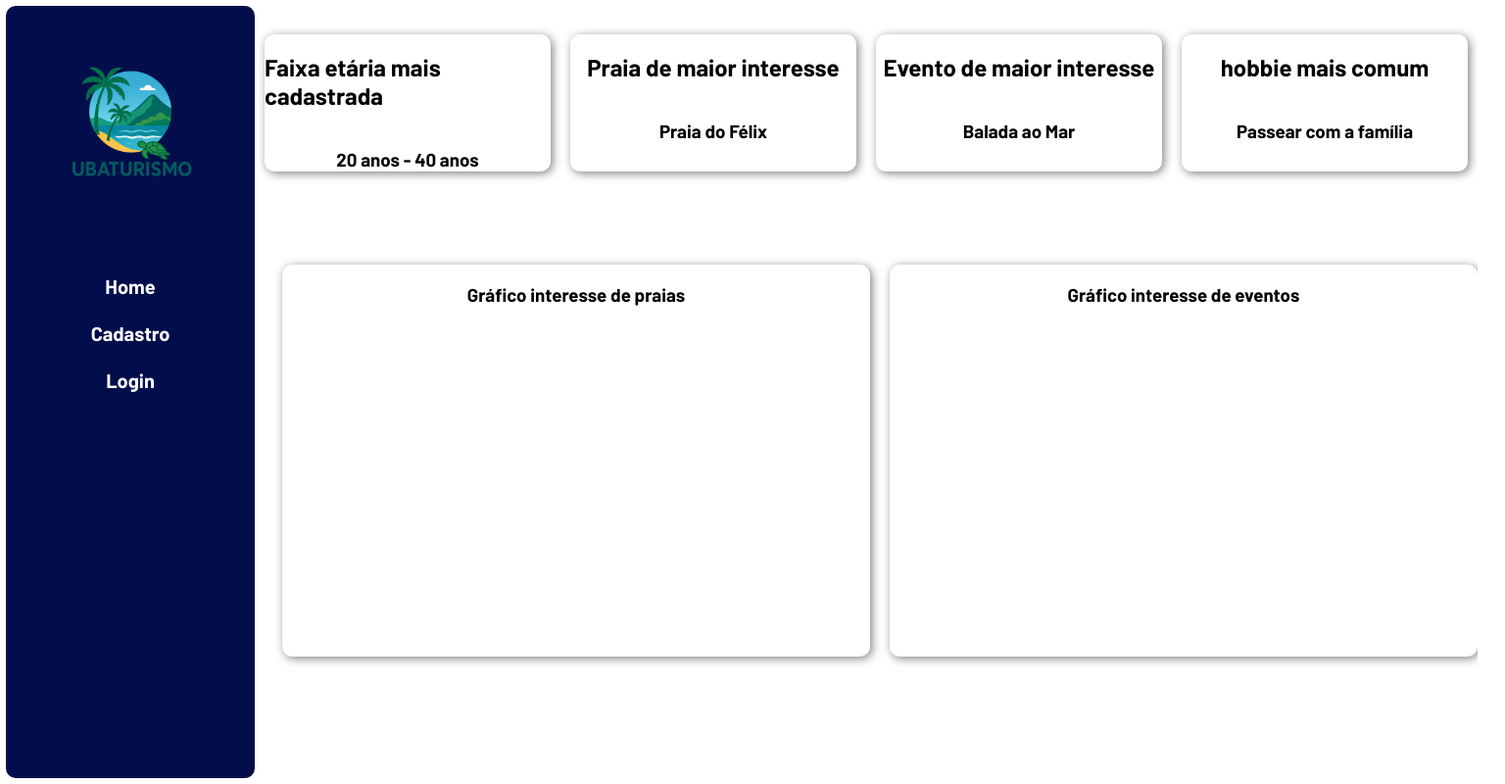
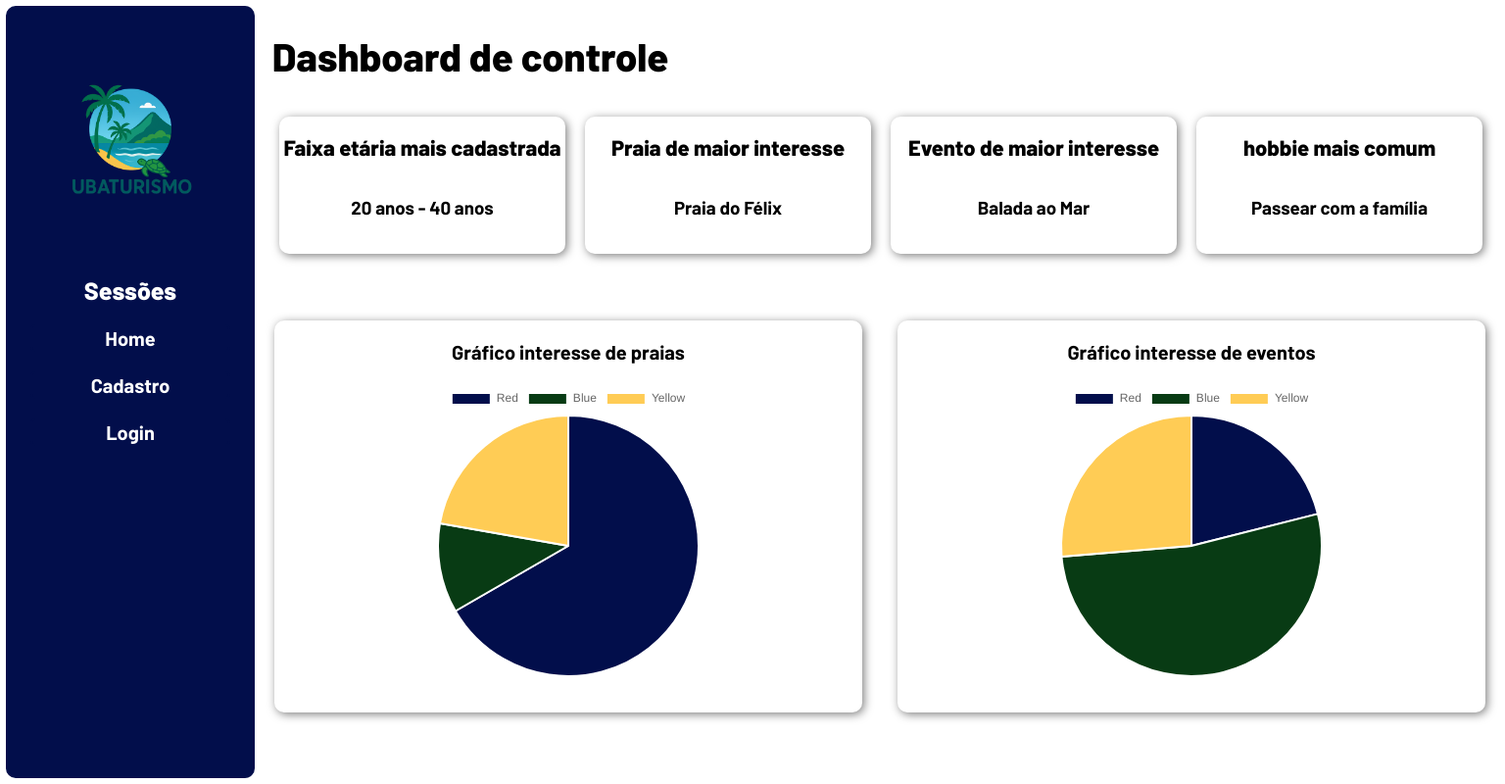
Before and after one commit to leoscavazza/Ubaturismo, a website: page site/public/dashboard/dashboard copy.html in a window 1280 px wide. Shown: the whole page at 98% size, 1536 px wide, since content can reach past the window. Drawn offline with nearby package versions, Linux system fonts and the light colour scheme.

Commit message:
Adicionando os gráficos do chartjs na dashboard

```diff
--- a/site/public/css/dashboard copy.css
+++ b/site/public/css/dashboard copy.css
@@ -7,12 +7,20 @@ body {
   display: flex;
   align-items: center;
   height: 100vh;
+  width: 100vh;
   font-family: 'Barlow', 'Segoe UI', 'Segoe UI', Tahoma, Geneva, Verdana, sans-serif;
   background-color: #fff;
 }
 
 .container_principal {
   display: flex;
+}
+
+.container_principal h1 {
+  margin-left: 1.4%;
+  font-size: 40px;
+  font-weight: 800;
+  margin-bottom: 3%;
 }
 
 .header {
@@ -53,8 +61,16 @@ body {
   color: #020e4b;
 }
 
+.header h2 {
+  font-size: 25px;
+  color: white;
+  font-weight: 800;
+  margin-bottom: 0;
+  margin-top: 5px;
+}
+
 .a_login{
-  margin-bottom: 350px;
+  margin-bottom: 280px;
 }
 
 .conteudo {
@@ -66,6 +82,12 @@ body {
 .container_kpi {
   display: flex;
   justify-content: center;
+  margin-left: 2px;
+}
+
+.container_kpi h2 {
+  font-size: 22px;
+  font-weight: 800;
 }
 
 .kpi {
@@ -86,32 +108,50 @@ body {
   height: 75%;
 }
 
-.container_grafico_praia {
+.container_grafico_praia{
   display: flex;
   flex-direction: column;
+  align-items: center;
   box-shadow: 2px 2px 10px 0px rgba(0, 0, 0, 0.5);
   border-radius: 10px;
-  margin-right: 20px;
-  margin-left: 28px;
-  text-align: center;
   width: 600px;
   height: 400px;
+  margin-right: 20px;
+  margin-left: 20px;
+}
+
+.container_grafico_praia h3{
+  font-size: 20px;
+}
+
+.container_grafico_evento{
+  display: flex;
+  flex-direction: column;
+  align-items: center;
+  box-shadow: 2px 2px 10px 0px rgba(0, 0, 0, 0.5);
+  border-radius: 10px;
+  width: 600px;
+  height: 400px;
+  margin-right: 20px;
+  margin-left: 16px;
+}
+
+.container_grafico_evento h3{
+  font-size: 20px;
 }
 
 .grafico_praia {
   display: flex;
-}
-
-.container_grafico_evento {
-  display: flex;
   flex-direction: column;
-  box-shadow: 2px 2px 10px 0px rgba(0, 0, 0, 0.5);
-  border-radius: 10px;
   text-align: center;
   width: 600px;
-  height: 400px;
+  height: 300px;
 }
 
 .grafico_evento {
   display: flex;
+  flex-direction: column;
+  text-align: center;
+  width: 600px;
+  height: 300px;
 }
--- a/site/public/css/simulador.css
+++ b/site/public/css/simulador.css
@@ -1,11 +1,40 @@
-/* SIMULADOR */
-
-.simulador {
-  color: white;
+body {
+  margin: 0;
+  padding: 0;
+  font-family: 'Barlow', 'Segoe UI', 'Segoe UI', Tahoma, Geneva, Verdana, sans-serif;
+  background-color: #fff;
 }
 
-.simulador .container {
-  flex-direction: column;
-  overflow: scroll;
-  height: var(--tamanho-simulador);
+.header {
+  position: fixed;
+  width: 100%;
+  background-color: #020e4b;
+  z-index: 1000;
 }
+
+.header .container {
+  display: flex;
+  justify-content: space-between;
+  margin: 0px 50px;
+}
+
+.header img {
+  width: 100px;
+}
+
+.header a {
+  text-decoration: none;
+  color: #fff;
+}
+
+.header li {
+  color: #fff;
+}
+
+.navbar {
+  width: 300px;
+  display: flex;
+  align-items: center;
+  justify-content: space-between;
+  list-style: none;
+}
--- a/site/public/dashboard/dashboard copy.html
+++ b/site/public/dashboard/dashboard copy.html
@@ -12,9 +12,7 @@
     <link rel="icon" href="./assets/icon/logo_ubaturismo.png">
     <link rel="preconnect" href="https://fonts.gstatic.com">
 
-    <script src="https://cdn.jsdelivr.net/npm/chart.js"></script>
 
-    <script src="../js/dashboard copy.js"></script>
 </head>
 
 <!-- <body onload=" atualizarFeed()"> -->
@@ -23,11 +21,13 @@
     <div class="container_principal">
         <div class="header">
             <img src="../assets/icon/logo_ubaturismo.png" alt="Logo Ubaturismo">
+            <h2>Sessões</h2>
             <a href="../index.html">Home</a>
             <a href="../cadastro.html">Cadastro</a>
             <a class="a_login" href="../login.html">Login</a>
         </div>
         <div class="conteudo">
+            <h1>Dashboard de controle</h1>
             <div class="container_kpi">
                 <div class="kpi">
                     <h2>Faixa etária mais cadastrada</h2>
@@ -50,13 +50,13 @@
                 <div class="container_grafico_praia">
                     <h3>Gráfico interesse de praias</h3>
                     <div class="grafico_praia">
-                        <canvas id="myChartCanvasPraia"></canvas>
+                        <canvas id="myChart1"></canvas>
                     </div>
                 </div>
                 <div class="container_grafico_evento">
                     <h3>Gráfico interesse de eventos</h3>
                     <div class="grafico_evento">
-                        <canvas id="myChartCanvasEvento"></canvas>
+                        <canvas id="myChart2"></canvas>
                     </div>
                 </div>
             </div>
@@ -65,3 +65,6 @@
 </body>
 
 </html>
+
+<script src="https://cdn.jsdelivr.net/npm/chart.js"></script>
+<script src="../js/dashboard copy.js"></script>
--- a/site/public/js/dashboard copy.js
+++ b/site/public/js/dashboard copy.js
@@ -1,3 +1,55 @@
-const myChartPraia = document.getElementById(`myChartCanvasPraia`);
+const ctx1 = document.getElementById('myChart1');
 
-const myChartEvento = document.getElementById(`myChartCanvasEvento`);
+new Chart(ctx1, {
+    type: 'pie',
+    data: {
+        labels: [
+            'Red',
+            'Blue',
+            'Yellow'
+        ],
+        datasets: [{
+            label: 'My First Dataset',
+            data: [300, 50, 100],
+            backgroundColor: [
+                '#020e4b',
+                '#083b14',
+                '#ffcc55ff'
+            ],
+            hoverOffset: 4
+        },]
+    },
+    options: {
+        responsive: true,
+        maintainAspectRatio: false
+    }
+});
+
+
+// const myChartEvento = document.getElementById(`myChartCanvasEvento`);
+const ctx2 = document.getElementById('myChart2');
+
+new Chart(ctx2, {
+    type: 'pie',
+    data: {
+        labels: [
+            'Red',
+            'Blue',
+            'Yellow'
+        ],
+        datasets: [{
+            label: 'My First Dataset',
+            data: [80, 200, 100],
+            backgroundColor: [
+                '#020e4b',
+                '#083b14',
+                '#ffcc55ff'
+            ],
+            hoverOffset: 4
+        },]
+    },
+    options: {
+        responsive: true,
+        maintainAspectRatio: false
+    }
+});
```
Also changed, not shown: site/public/css/estilo.css (+0 -8 lines), site/public/simulador.html (+11 -51 lines).
